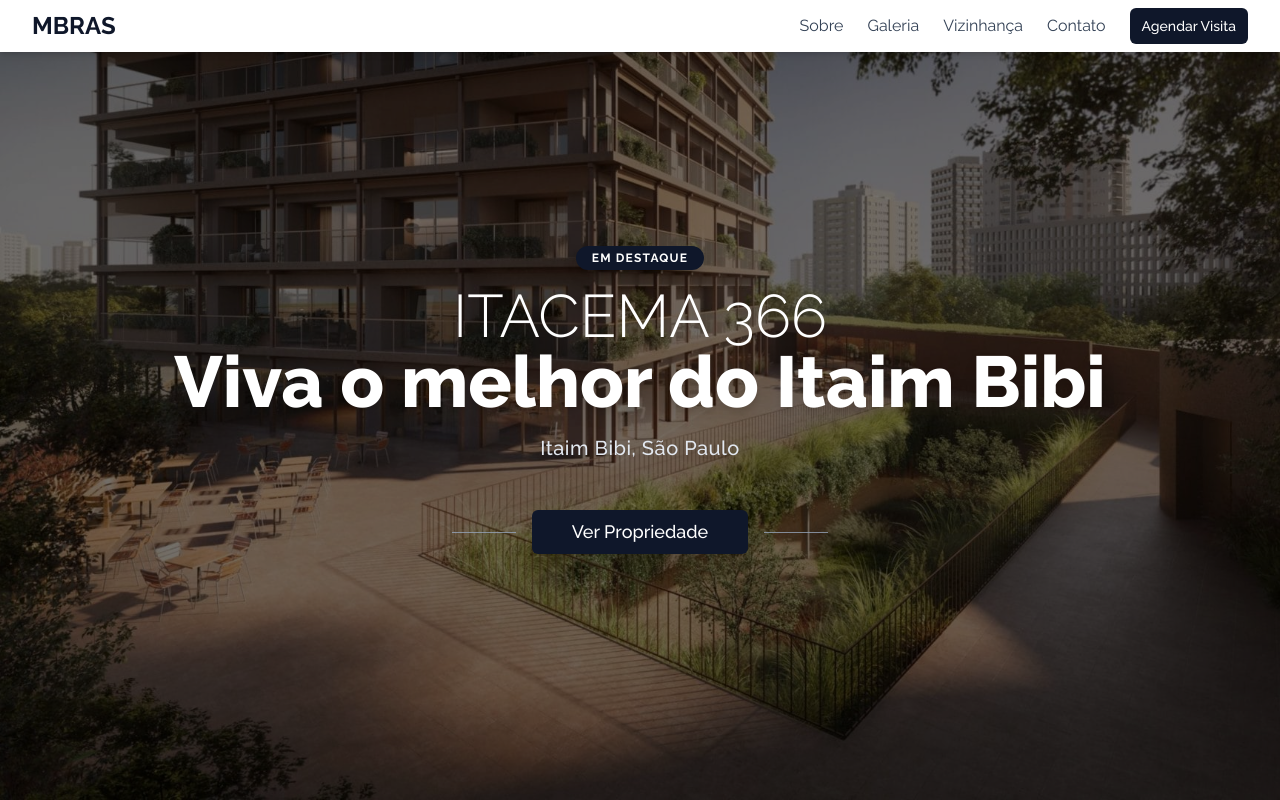
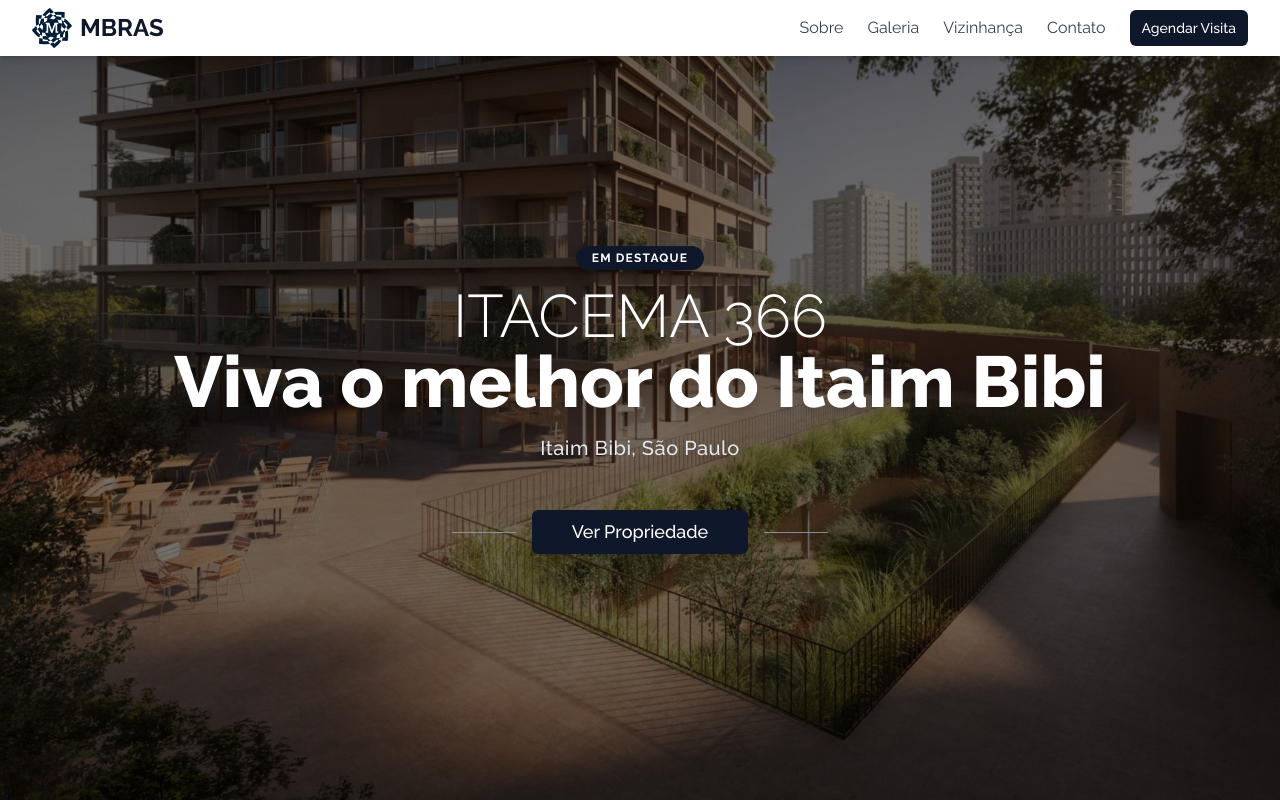
Before and after one commit to viniciusborgess/desafio-frontend, a Next.js app: page / in a window 1280 px wide. Shown: the top 800 px of the page. Built offline with nearby package versions, Linux system fonts and the light colour scheme; a web font is replaced by a local one.

Commit message:
Logo MBRAS adicionada

```diff
--- a/src/components/sections/header.tsx
+++ b/src/components/sections/header.tsx
@@ -3,6 +3,7 @@
 import React, { useState, useEffect } from 'react';
 import { Container } from '@/components/ui/container';
 import Link from 'next/link';
+import Image from 'next/image';
 import { Menu, X } from 'lucide-react';
 import { Button } from '@/components/ui/button';
 
@@ -30,6 +31,13 @@ export function Header() {
       <Container>
         <div className="flex items-center justify-between">
           <Link href="/" className="flex items-center">
+            <Image
+              src="/img/logo-mbras.png"
+              alt="Logo MBRAS"
+              width={40}
+              height={40}
+              className="mr-2"
+            />
             <span className="font-sans text-2xl font-bold text-slate-900">
               MBRAS
             </span>
```
Also changed, not shown: public/img/logo-mbras.png (added).
